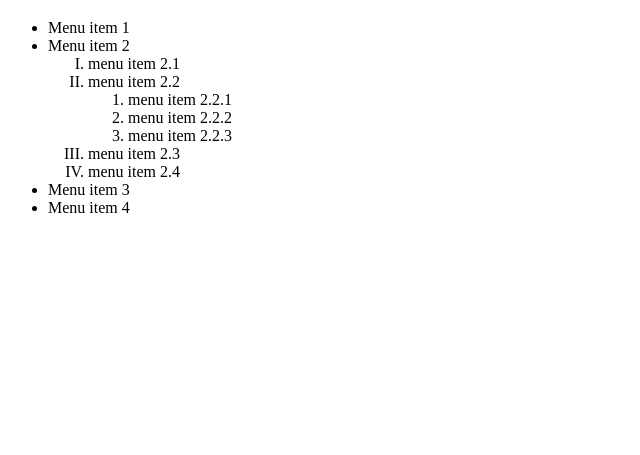
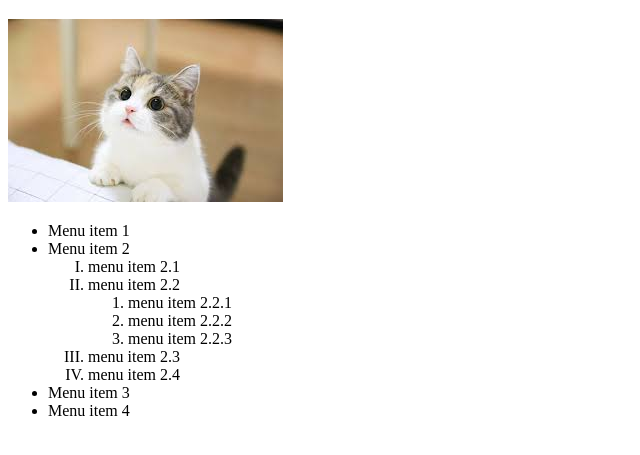
Before and after one commit to GemNgoc/VS_HTML, a plain HTML site: page index.html in a window 1280 px wide. Shown: the part 61-516 px from the top of the page, without its empty margins (0-640 px from the left). Drawn offline with Linux system fonts and the light colour scheme; files whose address does not match are found by name.

Commit message:
commit meoxinh

```diff
--- a/index.html
+++ b/index.html
@@ -7,6 +7,7 @@
   </head>
   <body>
     <h1>Sửa đổi lần 2</h1>
+    <img src="D:\LearningHTML\image\meoxinh.jpg" />
     <ul>
       <li>Menu item 1</li>
       <li>Menu item 2</li>
```
Also changed, not shown: image/meoxinh.jpg (added).
